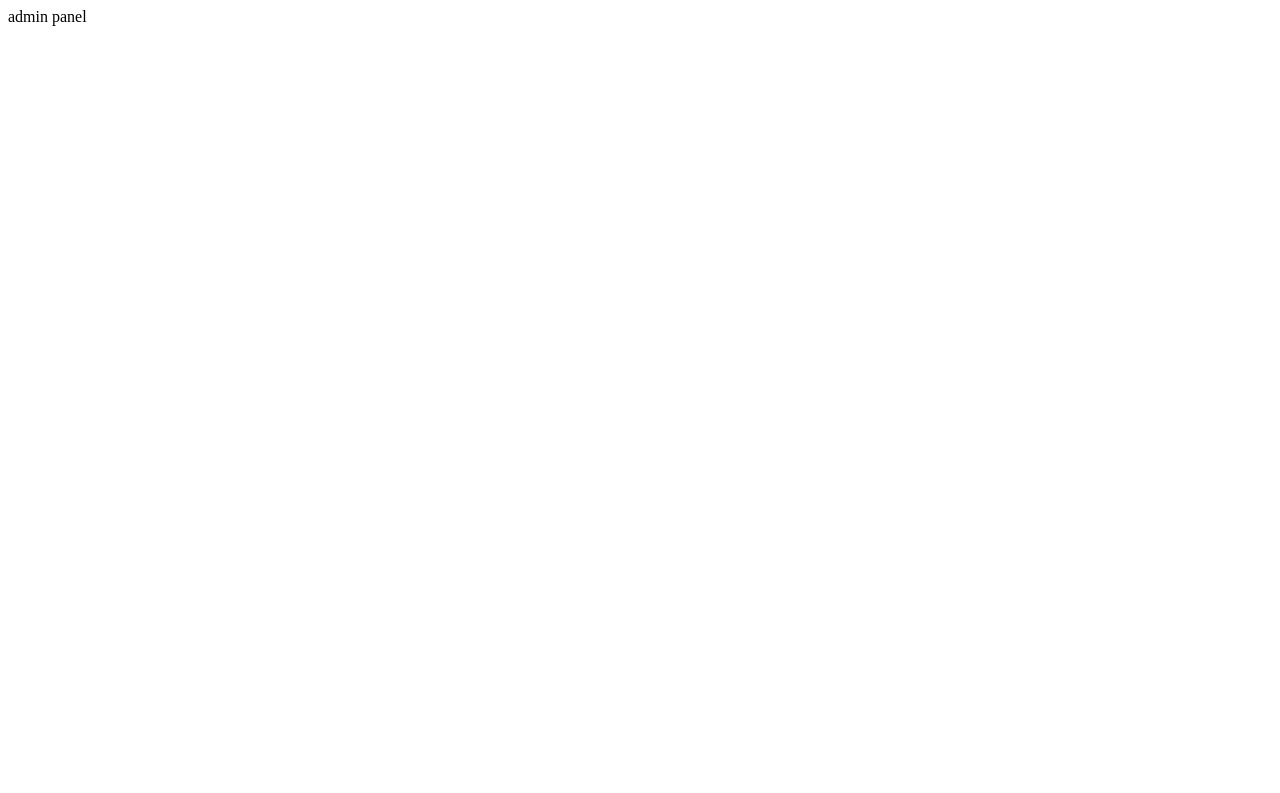
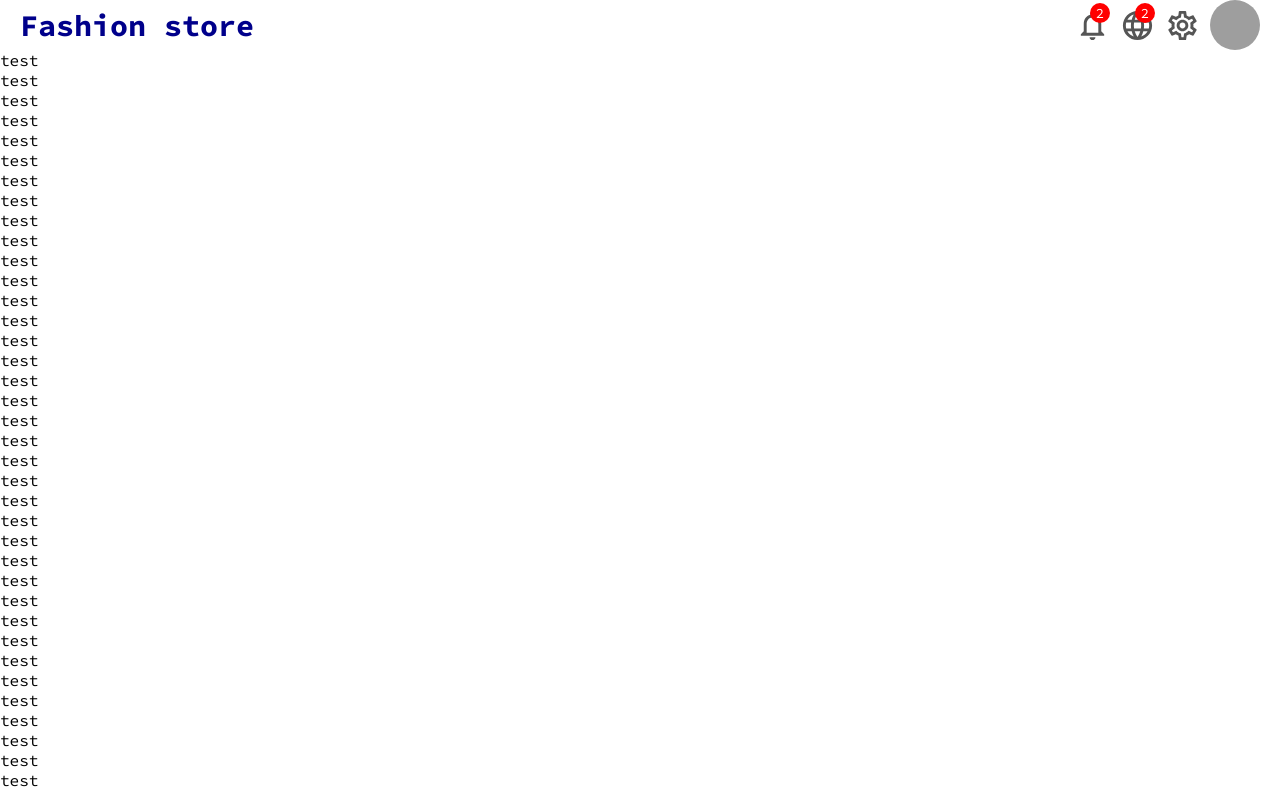
Before and after one commit to sttallev99/fashion_store_admim, a React (Create React App) app: page / in a window 1280 px wide. Shown: the top 793 px of the page. Built offline with nearby package versions, Linux system fonts and the light colour scheme; grey boxes are pictures that could not be loaded.

Commit message:
Create topbar Component

```diff
--- a/package.json
+++ b/package.json
@@ -3,12 +3,17 @@
   "version": "0.1.0",
   "private": true,
   "dependencies": {
+    "@emotion/react": "^11.11.1",
+    "@emotion/styled": "^11.11.0",
+    "@mui/icons-material": "^5.14.8",
+    "@mui/material": "^5.14.8",
     "@testing-library/jest-dom": "^5.17.0",
     "@testing-library/react": "^13.4.0",
     "@testing-library/user-event": "^13.5.0",
     "react": "^18.2.0",
     "react-dom": "^18.2.0",
     "react-scripts": "5.0.1",
+    "recharts": "^2.8.0",
     "web-vitals": "^2.1.4"
   },
   "scripts": {
--- a/public/index.html
+++ b/public/index.html
@@ -5,6 +5,15 @@
     <link rel="icon" href="%PUBLIC_URL%/favicon.ico" />
     <meta name="viewport" content="width=device-width, initial-scale=1" />
     <meta name="theme-color" content="#000000" />
+    <link rel="preconnect" href="https://fonts.googleapis.com">
+    <link rel="preconnect" href="https://fonts.gstatic.com" crossorigin>
+    <link href="https://fonts.googleapis.com/css2?family=Montserrat:wght@500&family=Roboto:ital,wght@0,100;0,300;0,400;0,500;0,700;0,900;1,100;1,300;1,400;1,500;1,700;1,900&family=Source+Code+Pro:wght@200;300;400;600;700&family=Urbanist:ital,wght@0,100;0,200;0,300;0,400;0,500;0,600;0,700;0,800;0,900;1,100;1,200;1,300;1,400;1,500;1,600;1,700;1,800&display=swap" rel="stylesheet">
+    <style>
+      *{
+        font-family: 'Source Code Pro', monospace;
+        margin: 0;
+      }
+    </style>
     <title>React App</title>
   </head>
   <body>
--- a/src/App.js
+++ b/src/App.js
@@ -1,7 +1,84 @@
+import Topbar from "./components/topbar/Topbar";
+
 function App() {
   return (
-    <div className="App">
-      admin panel
+    <div>
+      <Topbar/>
+      test<br />
+      test<br />
+      test<br />
+      test<br />
+      test<br />
+      test<br />
+      test<br />
+      test<br />
+      test<br />
+      test<br />
+      test<br />
+      test<br />
+      test<br />
+      test<br />
+      test<br />
+      test<br />
+      test<br />
+      test<br />
+      test<br />
+      test<br />
+      test<br />
+      test<br />
+      test<br />
+      test<br />
+      test<br />
+      test<br />
+      test<br />
+      test<br />
+      test<br />
+      test<br />
+      test<br />
+      test<br />
+      test<br />
+      test<br />
+      test<br />
+      test<br />
+      test<br />
+      test<br />
+      test<br />
+      test<br />
+      test<br />
+      test<br />
+      test<br />
+      test<br />
+      test<br />
+      test<br />
+      test<br />
+      test<br />
+      test<br />
+      test<br />
+      test<br />
+      test<br />
+      test<br />
+      test<br />
+      test<br />
+      test<br />
+      test<br />
+      test<br />
+      test<br />
+      test<br />
+      test<br />
+      test<br />
+      test<br />
+      test<br />
+      test<br />
+      test<br />
+      test<br />
+      test<br />
+      test<br />
+      test<br />
+      test<br />
+      test<br />
+      test<br />
+      test<br />
+      test<br />
     </div>
   );
 }
--- /dev/null
+++ b/src/components/topbar/Topbar.js
@@ -0,0 +1,36 @@
+import React from 'react';
+import NotificationsNoneOutlinedIcon from '@mui/icons-material/NotificationsNoneOutlined';
+import LanguageOutlinedIcon from '@mui/icons-material/LanguageOutlined';
+import SettingsOutlinedIcon from '@mui/icons-material/SettingsOutlined';
+
+
+import './topbar.css';
+
+
+const Topbar = () => {
+  return (
+    <div className='topbar'>
+        <div className='topbarWrapper'>
+            <div className='topbarLeft'>
+                <span className='logo'>Fashion store</span>
+            </div>
+            <div className='topbarRight'>
+                <div className='topbarIconContainer'>
+                    <NotificationsNoneOutlinedIcon fontSize='large' />
+                    <span className='topIconBadge'>2</span>
+                </div>
+                <div className='topbarIconContainer'>
+                    <LanguageOutlinedIcon fontSize='large'/>
+                    <span className='topIconBadge'>2</span>
+                </div>
+                <div className='topbarIconContainer'>
+                    <SettingsOutlinedIcon fontSize='large'/>
+                </div>
+                <img src='https://t4.ftcdn.net/jpg/04/10/43/77/360_F_410437733_hdq4Q3QOH9uwh0mcqAhRFzOKfrCR24Ta.jpg' alt='' className='topAvatar' />
+            </div>
+        </div>
+    </div>
+  )
+}
+
+export default Topbar
--- /dev/null
+++ b/src/components/topbar/topbar.css
@@ -0,0 +1,59 @@
+.topbar{
+    width: 100%;
+    height: 50px;
+    background-color: white;
+    position: sticky;
+    top: 0;
+    z-index: 999;
+}
+
+.topbarWrapper{
+    height: 100%;
+    padding: 0 20px;
+    display: flex;
+    align-items: center;
+    justify-content: space-between;
+}
+
+.logo{
+    font-weight: bold;
+    font-size: 30px;
+    color: darkblue;
+    cursor: pointer;
+    /* letter-spacing: 0.5px; */
+}
+
+.topbarRight{
+    display: flex;
+    align-items: center;
+}
+
+.topbarIconContainer{
+    position: relative;
+    cursor: pointer;
+    margin-right: 10px;
+    color: #555;
+    margin-top: 5px;
+}
+
+.topIconBadge{
+    width: 20px;
+    height: 20px;
+    display: flex;
+    align-items: center;
+    justify-content: center;
+    position: absolute;
+    top: -5px;
+    right: 0px;
+    background-color: red;
+    color: white;
+    border-radius: 50%;
+    font-size: 14px;
+}
+
+.topAvatar{
+    width: 50px;
+    height: 50px;
+    border-radius: 50%;
+    cursor: pointer;
+}
```
Also changed, not shown: 1 other file (tests, documents, lock files or other folders).
